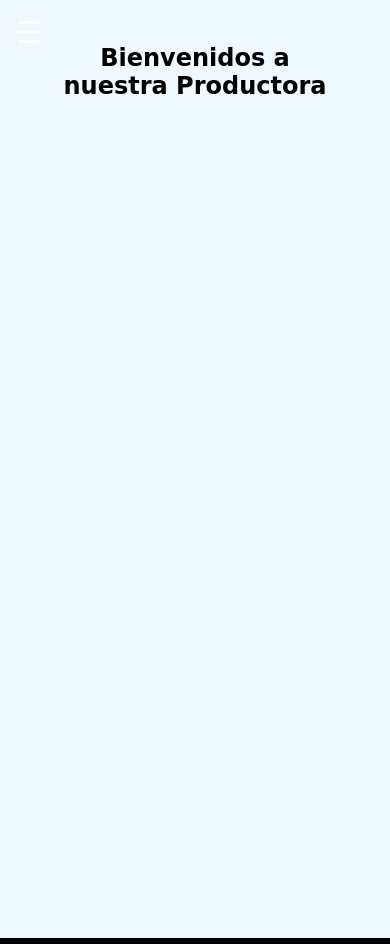
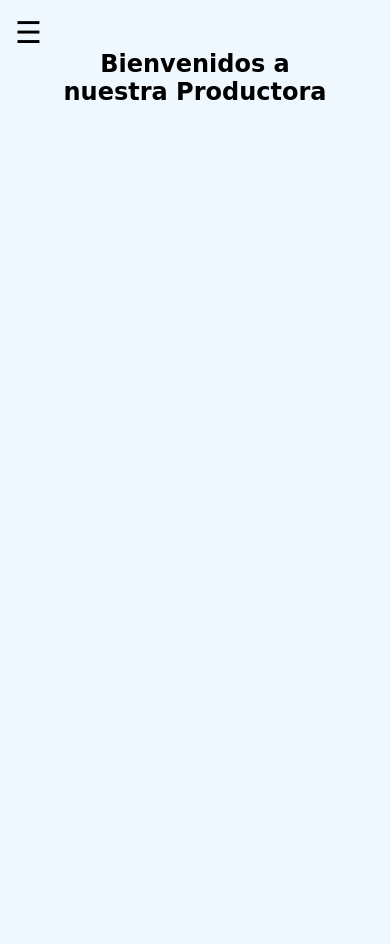
Before and after one commit to PaulasgProg/web-productora, a plain HTML site: page index copy.html in a window 390 px wide. Both pictures are taken after a click on the link "Inicio". Drawn offline with Linux system fonts and the light colour scheme; a web font is replaced by a local one.

Commit message:
actualizacion

```diff
--- a/script.js
+++ b/script.js
@@ -1,6 +1,7 @@
 function mostrarSeccion(id) {
     const menu = document.getElementById("menu");
     const content = document.getElementById("content");
+    const menuToggle = document.getElementById("menu-toggle");
 
     // Mover el menú a la izquierda
     menu.classList.add("move-left");
@@ -18,6 +19,7 @@ function mostrarSeccion(id) {
         menu.style.width="100%"
         menu.style.transform="translateX(-100%)"
         menu.classList.remove("show")
+        menuToggle.style.color="black"
     }else{
         menu.style.display="block"
         menu.style.width="auto"
@@ -72,6 +74,7 @@ document.addEventListener("DOMContentLoaded", function () {
         menu.style.display="block"
         menu.style.width="100%"
         menu.style.transform="translateX(0)"
+        menuToggle.style.color="white"
         menu.classList.add("show")
 
     });
--- a/stylesheet/desktop.css
+++ b/stylesheet/desktop.css
@@ -27,11 +27,11 @@ body {
 /* Contenedor principal */
 .container {
     display: flex;
-    align-items: center;
+    align-items:start;
     width: 100%;
     height: 100vh;
     transition: all 0.5s ease;
-    background-color: whitesmoke;
+    background-color: aliceblue;
 }
 
 /* Menú inicialmente centrado */
@@ -91,14 +91,16 @@ body {
         /*transform: translateX(-100%); /* Oculta el menú */
         display: block;
         width: 100%;
-
-
     }
 
     /* Asegurar que el botón hamburguesa sea visible */
     .menu-toggle {
         display: block;
     }
+    .seccion{
+        margin-top: auto;
+    }
+
 }
 
 /* Ocultar el botón en pantallas grandes */
@@ -135,6 +137,7 @@ body {
     padding: 50px;
     background: aliceblue; /* Fondo negro para el contenido */
     text-align: center;
+
 }
 
 /* Secciones */
@@ -145,7 +148,7 @@ body {
     transition: opacity 0.5s ease-in-out;
     min-height: 100vh; /* Hace que cada sección ocupe al menos toda la pantalla */
     margin-left: 20%;
-    margin-top: 30%;
+    margin-top: auto;
 }
 @media (max-width: 768px) {
     .seccion {
```
